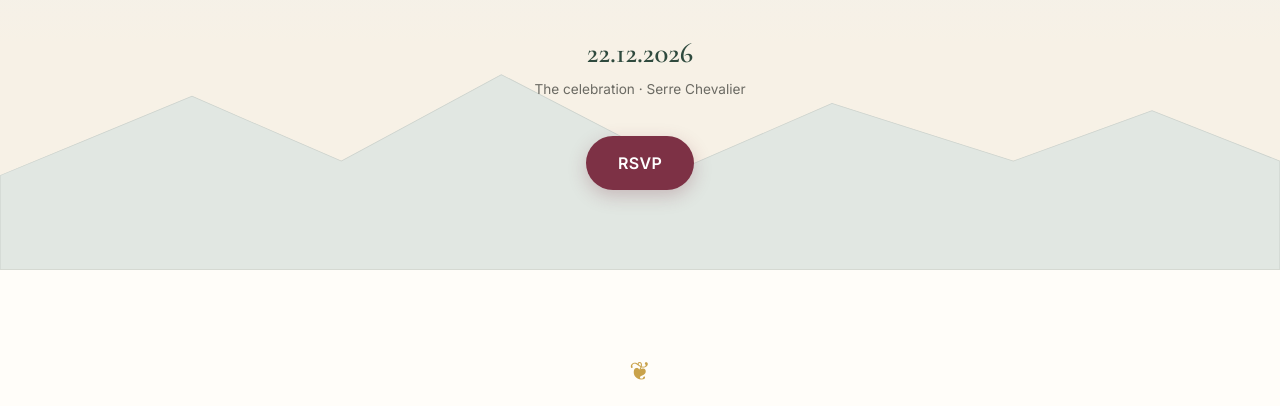
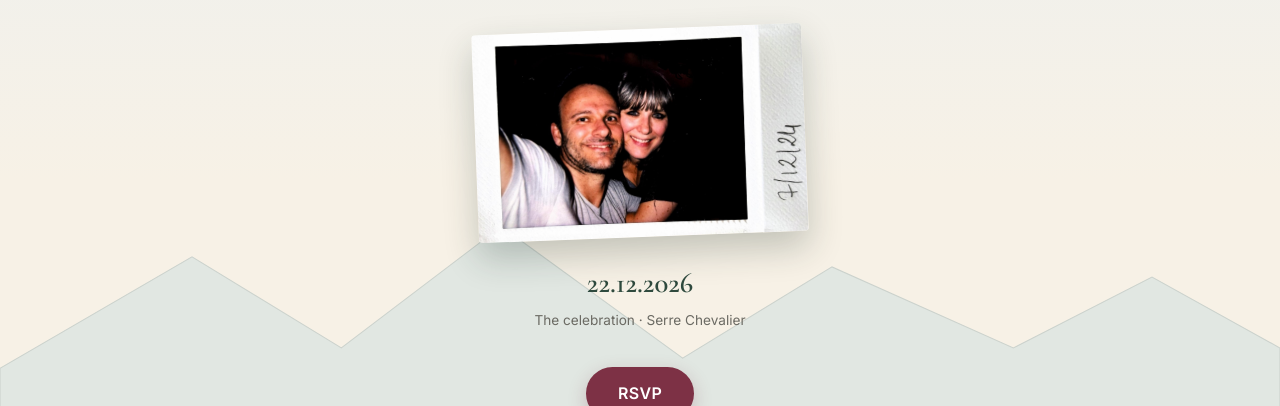
Before and after one commit to D-Rox-git/johana-dylan-2026, a plain HTML site: page index.html in a window 1280 px wide. Shown: the part 370-776 px from the top of the page. Drawn offline with nearby package versions, Linux system fonts and the light colour scheme.

Commit message:
Add couple polaroid to home hero

```diff
--- a/css/style.css
+++ b/css/style.css
@@ -41,7 +41,10 @@ a{color:var(--pine);text-decoration:none}
 .names{font-family:var(--serif);font-weight:500;font-size:clamp(3rem,11vw,6.5rem);line-height:1;margin:0;color:var(--pine-dark)}
 .names .amp{color:var(--berry);font-style:italic;font-weight:400}
 .tagline{font-family:var(--serif);font-style:italic;font-size:clamp(1.2rem,3.5vw,1.7rem);color:var(--wood);margin:1rem 0 2rem}
-.hero-dates{display:flex;justify-content:center;gap:2rem;margin-bottom:2.2rem}
+.hero-photo{display:block;width:min(330px,74vw);margin:1.7rem auto .4rem;transform:rotate(-2.2deg);
+  border-radius:4px;box-shadow:0 16px 34px rgba(31,51,43,.24);transition:transform .3s ease}
+.hero-photo:hover{transform:rotate(0deg) scale(1.02)}
+.hero-dates{display:flex;justify-content:center;gap:2rem;margin:1.4rem 0 2.2rem}
 .hero-dates div{display:flex;flex-direction:column;gap:.15rem}
 .hero-dates strong{font-family:var(--serif);font-size:1.8rem;color:var(--pine)}
 .hero-dates span{font-size:.85rem;color:var(--muted)}
--- a/index.html
+++ b/index.html
@@ -34,6 +34,7 @@
       <p class="eyebrow"><span class="fr">Nous nous marions</span><span class="en">We're getting married</span></p>
       <h1 class="names">Johana <span class="amp">&amp;</span> Dylan</h1>
       <p class="tagline"><span class="fr">20 ans d'amour (et de chamailleries), jour pour jour</span><span class="en">20 years of loving (and fighting), to the very day</span></p>
+      <img class="hero-photo" src="assets/couple.jpg" alt="Johana &amp; Dylan" loading="lazy" />
       <div class="hero-dates">
         <div><strong>22.12.2026</strong><span class="fr">La grande fête · Serre Chevalier</span><span class="en">The celebration · Serre Chevalier</span></div>
       </div>
```
Also changed, not shown: assets/couple.jpg (added).
